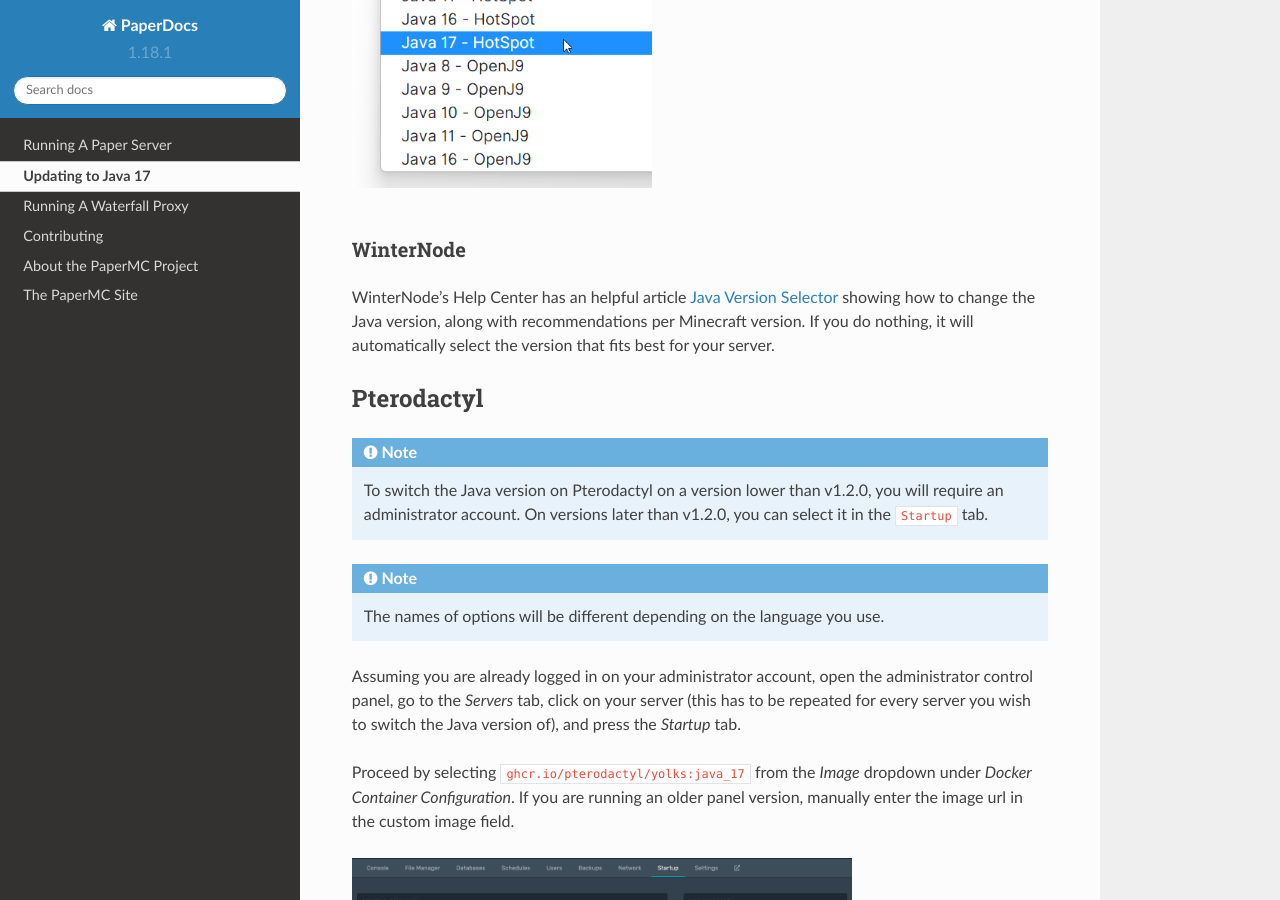
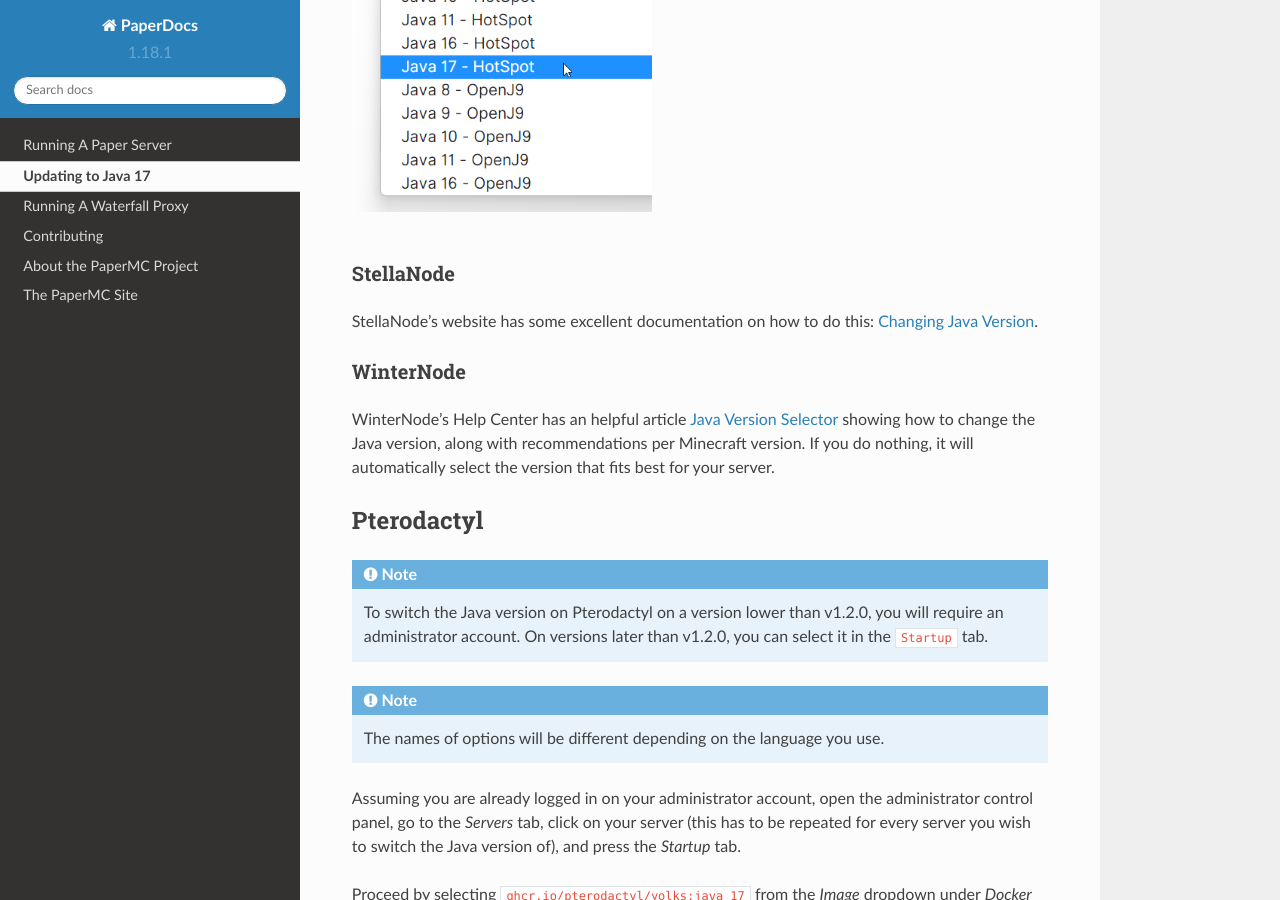
Before and after one commit to PaperMC/PaperDocs, a Sphinx documentation site: the page built from source/java-update/index.rst, in a window 1280 px wide and 900 px high, scrolled down 5016 px. Built offline with Sphinx 7.4.7 and the Read the Docs theme 2.0.0, drawn with Linux system fonts in a browser that asks for light colours.

Commit message:
Update index.rst

```diff
--- a/source/java-update/index.rst
+++ b/source/java-update/index.rst
@@ -164,6 +164,12 @@
   :width: 300
 
 |br|
+
+StellaNode
+~~~~~~~~~~
+
+StellaNode's website has some excellent documentation on how to do this:
+`Changing Java Version <https://billing.stellanode.com/knowledgebase/1/Changing-The-Java-Version-On-YourMinecraft-Server.html>`_.
 
 WinterNode
 ~~~~~~~~~~
```
